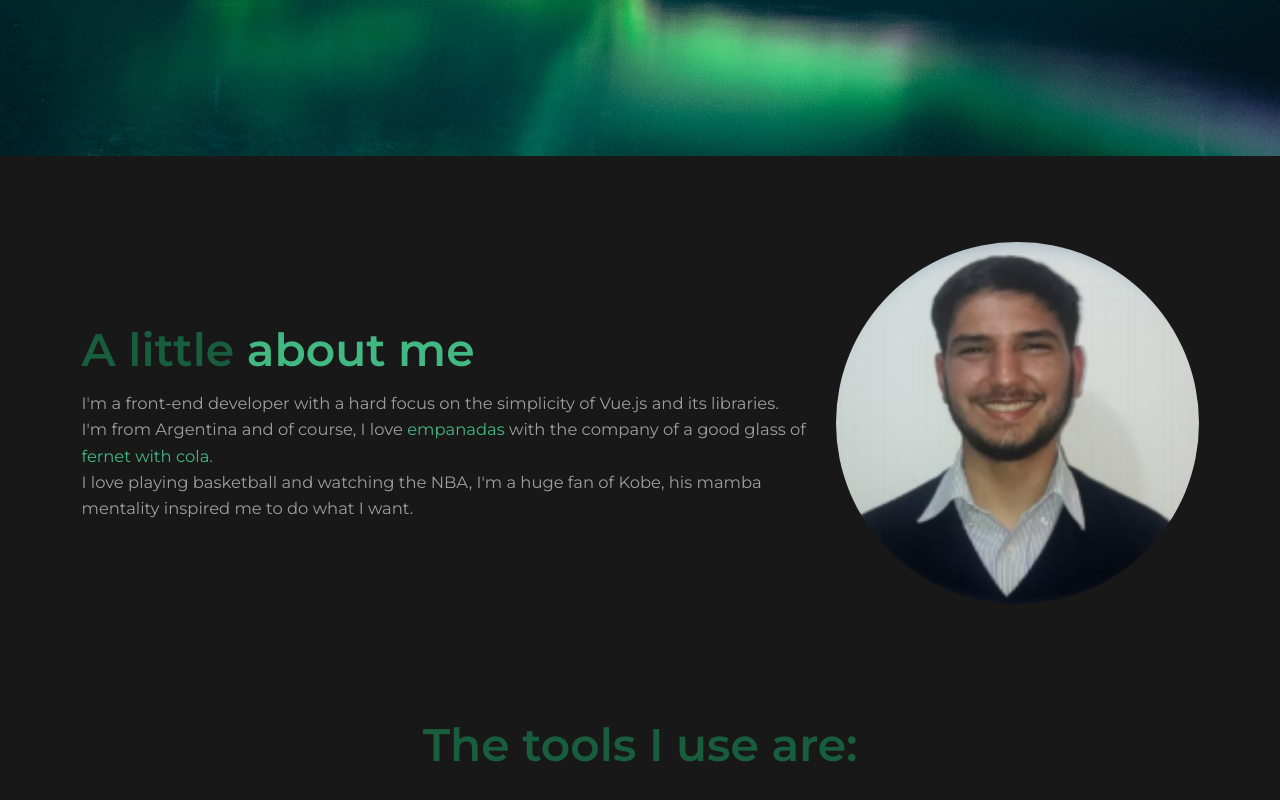
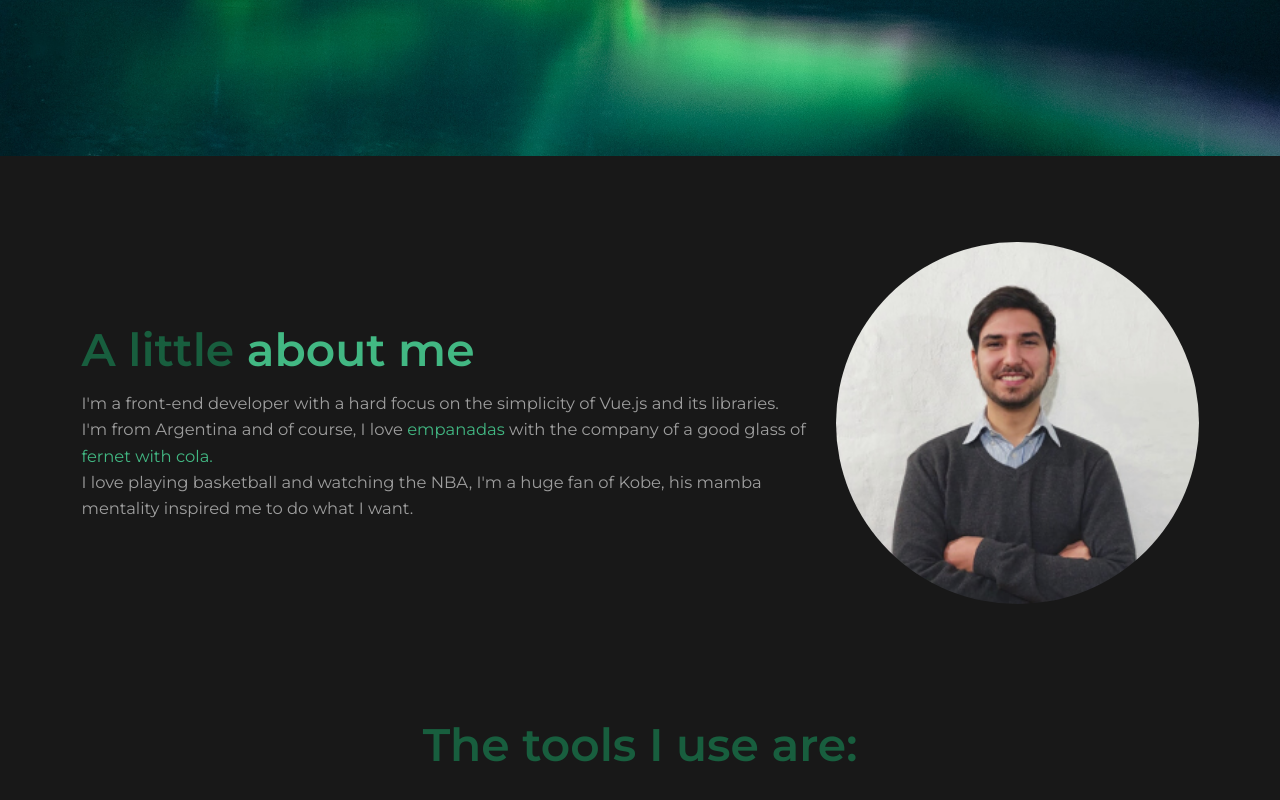
Before and after one commit to RamunnoAJ/my-portfolio, a Vue app: page / in a window 1280 px wide. Shown: the part 644-1444 px from the top of the page. Built offline with nearby package versions, Linux system fonts and the light colour scheme.

Commit message:
changed photo of about section

```diff
--- a/src/components/About.vue
+++ b/src/components/About.vue
@@ -3,7 +3,7 @@
     <div class="columns is-flex-direction-row-reverse is-align-items-center fade-in">
       <div class="column">
         <figure class="image is-square">
-          <img src="../assets/foto carnet.jpg" class="is-rounded">
+          <img src="../assets/photo-of-me.png" class="is-rounded">
         </figure>
       </div>
       <div class="column is-two-thirds">
```
Also changed, not shown: src/assets/foto carnet.jpg (deleted), src/assets/photo-of-me.png (added).
